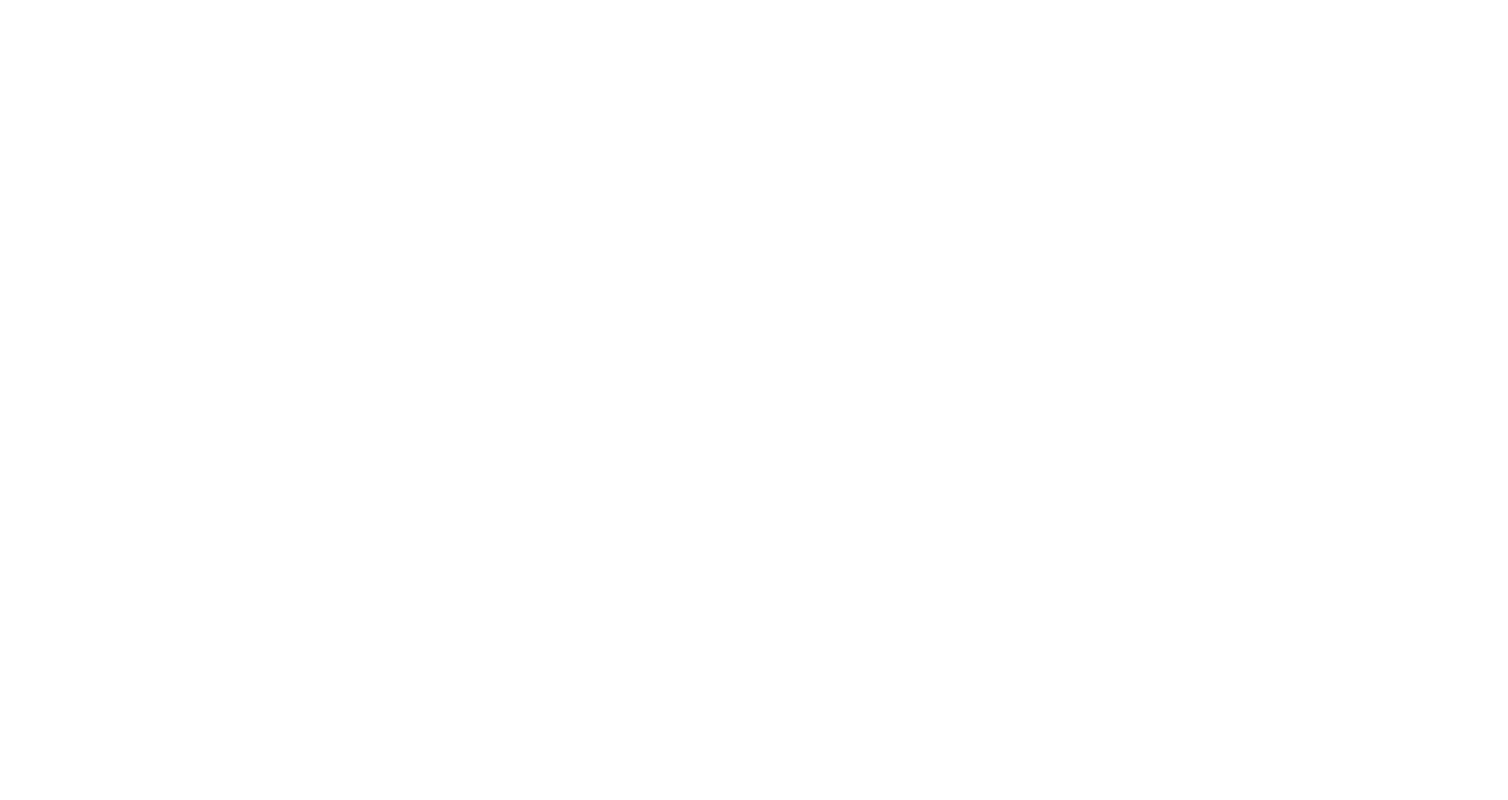
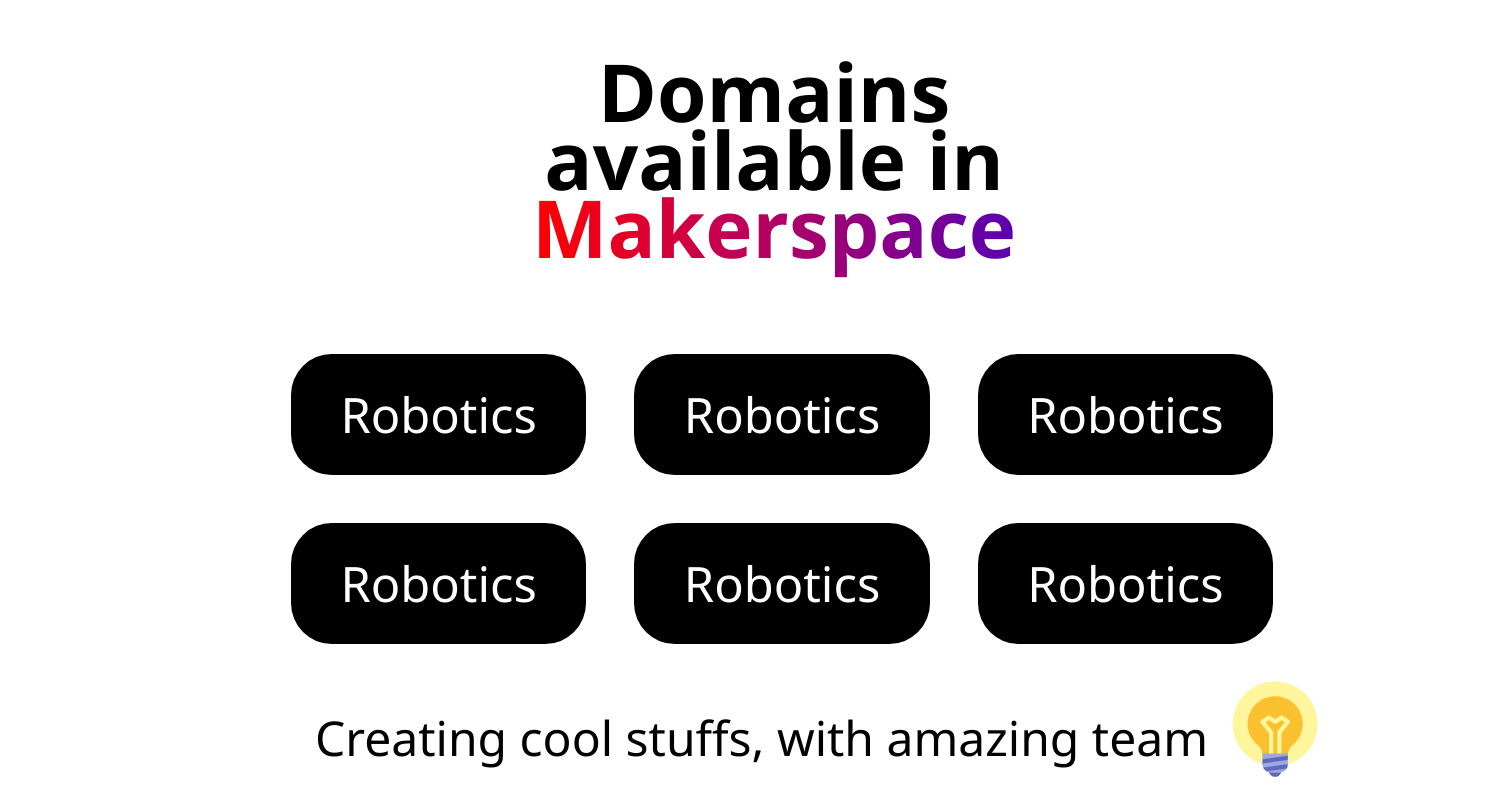
Before and after one commit to ju-makerspace/mks-website, a React (Create React App) app in the folder frontend/: page / in a window 1280 px wide. Shown: the part 1030-1830 px from the top of the page, 1508 px wide, since content can reach past the window. Before the commit the page ends 878 px from the top, so only its background shows below. Built offline with nearby package versions, Linux system fonts and the light colour scheme; the HTML template or start-up script is replaced by a standard one.

Commit message:
Domain section added

```diff
--- a/frontend/src/App.css
+++ b/frontend/src/App.css
@@ -35,10 +35,9 @@ navbar img {
 /* hero CSS */
 .hero {
   position: absolute;
-  width: 100%;
+  width: 98%;
   height: 716.11px;
   margin-left: 30px;
-  margin-right: 30px;
   top: 10rem;
 }
 
@@ -84,8 +83,101 @@ navbar img {
 
 .laptop {
   position: absolute;
-  left: 75.76%;
-  right: 16.89%;
+  right: 20%;
   top: 83.61%;
   bottom: 0%;
 }
+
+/* Domain CSS */
+.domain {
+  position: absolute;
+  width: 1193px;
+  height: 803.98px;
+  left: 267px;
+  top: 50rem;
+}
+
+.domain-text {
+  position: absolute;
+  left: 15%;
+  right: 30%;
+  top: 35.68%;
+  bottom: 31.77%;
+
+  font-family: 'Segoe UI';
+  font-style: normal;
+  font-weight: 900;
+  font-size: 80px;
+  line-height: 85%;
+  /* or 68px */
+
+  text-align: center;
+
+  color: #000000;
+}
+
+.domain-text .grad2 {
+  background: linear-gradient(270deg, #5900B1 0%, #C00057 57.6%, #FF0000 100%);
+  background-clip: text;
+  -webkit-text-fill-color: transparent;
+
+}
+
+.domain_list {
+  /* display: grid;
+  grid-template-columns: auto auto auto;
+  justify-content: space-evenly;
+  margin-left: -10rem; */
+
+  display: flex;
+  flex-wrap: wrap;
+
+  margin-top: 35rem;
+}
+
+.domain_item {
+  /* border: 2px solid black; */
+
+  display: flex;
+  justify-content: center;
+  align-items: center;
+
+  width: 295.39px;
+  height: 120.77px;
+  left: 267px;
+  top: 1594.2px;
+
+  background: #000000;
+  border-radius: 40.8003px;
+  color: white;
+
+  margin: 1.5rem;
+
+  font-style: normal;
+  font-weight: 200;
+  font-size: 48.8019px;
+  line-height: 65px;
+}
+
+.domain_desc {
+  position: absolute;
+  width: 100%;
+  height: 80.79px;
+  left: 3rem;
+  top: 58rem;
+
+  font-family: 'Segoe UI';
+  font-style: normal;
+  font-weight: 400;
+  font-size: 3rem;
+  line-height: 78px;
+  display: flex;
+  align-items: center;
+  text-align: center;
+
+  color: #000000
+}
+
+.domain_desc span {
+  margin-left: 1rem;
+}
--- a/frontend/src/components/Home.js
+++ b/frontend/src/components/Home.js
@@ -2,6 +2,7 @@ import React from 'react';
 
 const Home = () => {
     return (
+        <>
             <div className='hero'>
                 <img
                     className='gear'
@@ -13,12 +14,34 @@ const Home = () => {
                 />
                 <img
                     className='laptop'
-                src={process.env.PUBLIC_URL + '/images/icon-park-solid_code-laptop.png'}
+                    src={
+                        process.env.PUBLIC_URL +
+                        '/images/icon-park-solid_code-laptop.png'
+                    }
                 />
                 <div className='hero-text'>
-                Building community for <span className='grad1'>Everyone</span>
+                    Building community for{' '}
+                    <span className='grad1'>Everyone</span>
                 </div>
             </div>
+            <div className='domain'>
+                <div className='domain-text'>
+                    Domains available in{' '}
+                    <span className='grad2'>Makerspace</span>
+                </div>
+                <div className='domain_list'>
+                    <div className='domain_item'>Robotics</div>
+                    <div className='domain_item'>Robotics</div>
+                    <div className='domain_item'>Robotics</div>
+                    <div className='domain_item'>Robotics</div>
+                    <div className='domain_item'>Robotics</div>
+                    <div className='domain_item'>Robotics</div>
+                </div>
+                <div className='domain_desc'>
+                    Creating cool stuffs, with amazing team <span><img src={process.env.PUBLIC_URL + '/images/idea.png'} /></span>
+                </div>
+            </div>
+        </>
     );
 };
 
```
Also changed, not shown: frontend/public/images/idea.png (added). Lines whose indentation alone changed are shown as unchanged.
